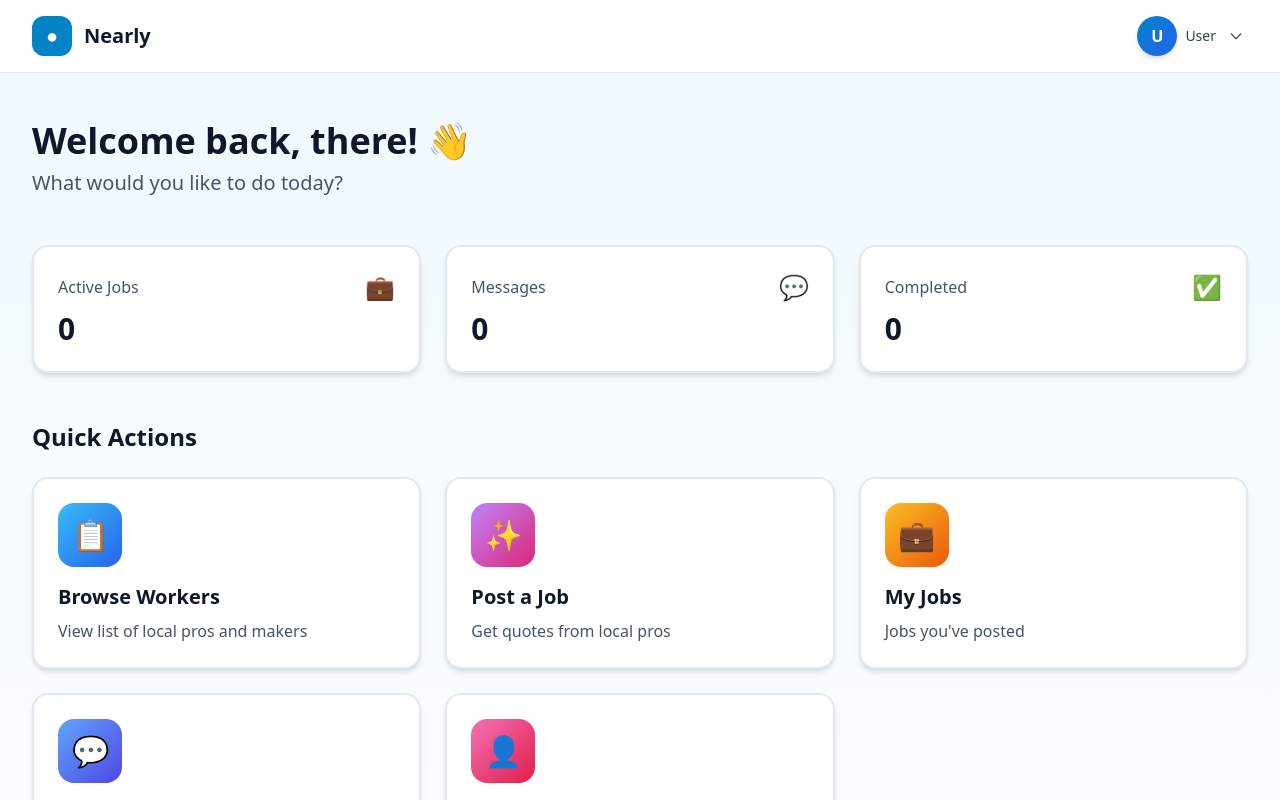
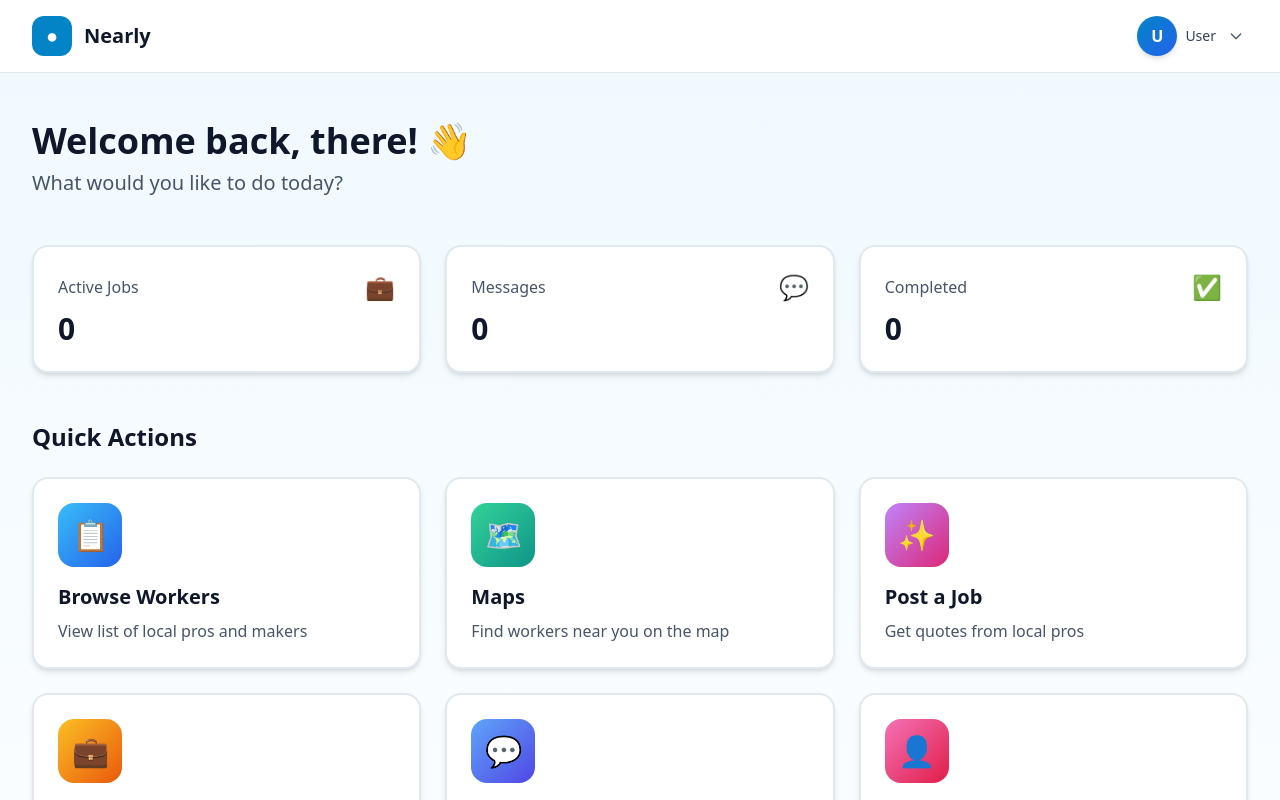
Before and after one commit to mattkim0002/Nearly, a React (Vite) app: page /dashboard in a window 1280 px wide. Shown: the top 800 px of the page. Built offline with nearby package versions, Linux system fonts and the light colour scheme; no server answers.

Commit message:
Add Maps button back to Dashboard

```diff
--- a/src/pages/Dashboard.tsx
+++ b/src/pages/Dashboard.tsx
@@ -18,6 +18,13 @@ export default function Dashboard({ user, onSignOut }: DashboardProps) {
       icon: '📋',
       path: '/browse-workers',
       color: 'from-sky-400 to-blue-600'
+    },
+    {
+      title: 'Maps',
+      description: 'Find workers near you on the map',
+      icon: '🗺️',
+      path: '/browse',
+      color: 'from-emerald-400 to-teal-600'
     },
     {
       title: isPro ? 'Browse Jobs' : 'Post a Job',
```
